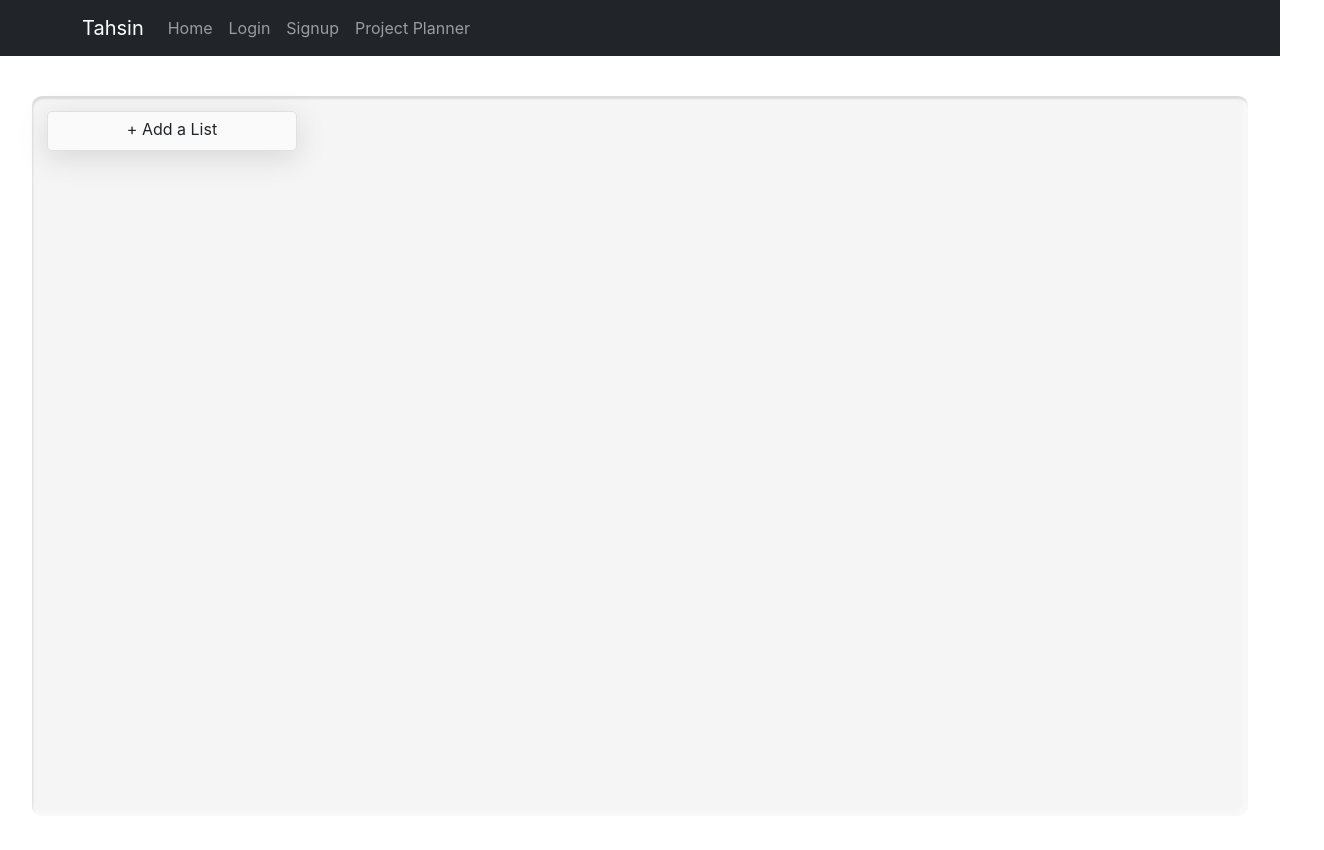
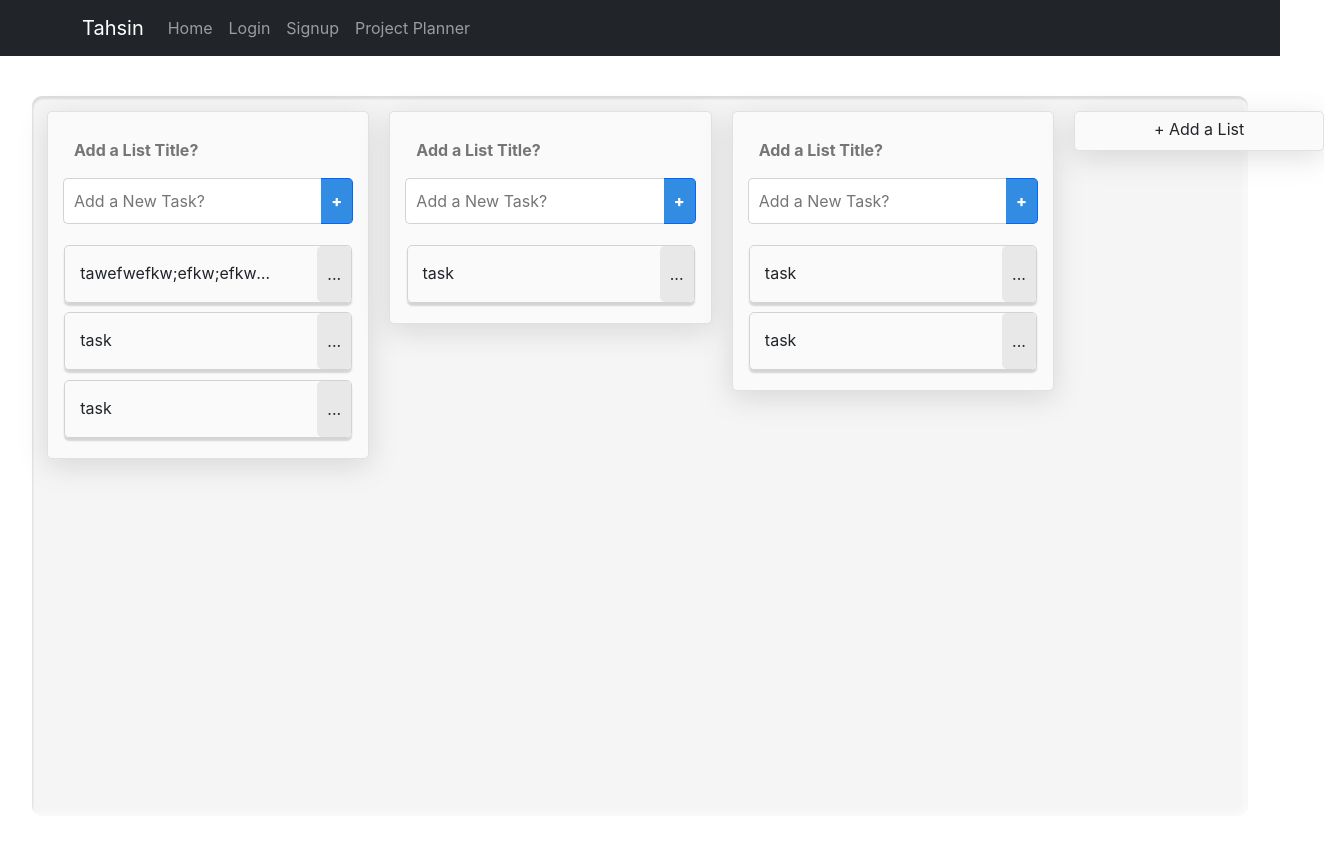
Before and after one commit to mtkwebdev/organise-fe, a React (Create React App) app: page /planner in a window 1280 px wide. Shown: the top 850 px of the page, 1324 px wide, since content can reach past the window. Built offline with nearby package versions, Linux system fonts and the light colour scheme.

Commit message:
fixed column creation bug

```diff
--- a/src/components/UserTasks/TaskStage/Kamban.js
+++ b/src/components/UserTasks/TaskStage/Kamban.js
@@ -1,4 +1,4 @@
-import React, {useState} from 'react'
+import React, {useState, useEffect} from 'react'
 import {useSelector, useDispatch} from 'react-redux'
 import {addColumn, addTasks} from '../../../features/kambanSlice.js'
 import './kambanStyles.scss'
@@ -11,28 +11,31 @@ const boardData = useSelector(state => {return state.kambanSlice.kambanBoard})
 const stateTitles = useSelector(state => {return state.kambanSlice.kambanBoard.titles})
 const stateTasks = useSelector(state => {return state.kambanSlice.kambanBoard.tasks})
 
-const [boardState, setBoardState] = useState()
+const [boardState, setBoardState] = useState(boardData)
 
-function addColumns(){
+useEffect(() => {
+    setBoardState(boardData)
+}, [boardData])
+
+function columns(){
     dispatch(addColumn('new Column'))
-    {console.log(boardData)}
+    // {console.log(boardData)}
 }
 
-function tasks(){
-    dispatch(addTasks({index: 1, task:'tings'}))
-    {console.log(boardData)}
+function tasks(boardIndex){
+    dispatch(addTasks({index: boardIndex, task:'tings'}))
+    // {console.log(boardData)}
 }
 
         return (
             <div className="dndContainer">
-                {/* <div className="dndGroups">
-
-                {boardData.map((board, boardIndex)=>{
+                <div className="dndGroups">
+                {boardState.map((board, boardIndex)=>{
                 return (
                     <div key={Math.random()} className="column" >
                         <input type="text" placeholder="Add a List Title?" className="listTitle"/>
                         <div className="addTasks">
-                            <input type="text" placeholder="Add a New Task?" className="newTask"/><span>+</span>
+                            <input type="text" placeholder="Add a New Task?" className="newTask"/><span onClick={()=>{tasks(boardIndex)}}>+</span>
                         </div>
                         {board.tasks.map((task, taskIndex)=>{
                             return (
@@ -43,8 +46,8 @@ function tasks(){
                             )})}
                     </div>)
                 })}
-                </div> */}
-                <div className="addColumns" onClick={()=>{tasks()}}> + Add a List</div>
+                </div>
+                <div className="addColumns" onClick={()=>{columns()}}> + Add a List</div>
                 {console.log(boardData)}
             </div>
         )
--- a/src/features/kambanSlice.js
+++ b/src/features/kambanSlice.js
@@ -22,7 +22,7 @@ export const kambanSlice = createSlice({
     initialState,
     reducers: {
         addColumn: (state = initialState, action)=> {
-            state.kambanBoard.push({titles: action.payload})
+            state.kambanBoard.push({titles: action.payload, tasks: []})
         },
         addTasks: (state = initialState, action)=> {
             let {index, task} = action.payload
```
